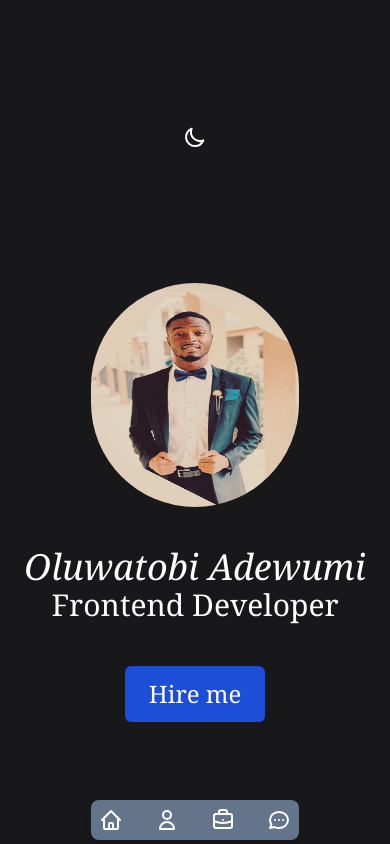
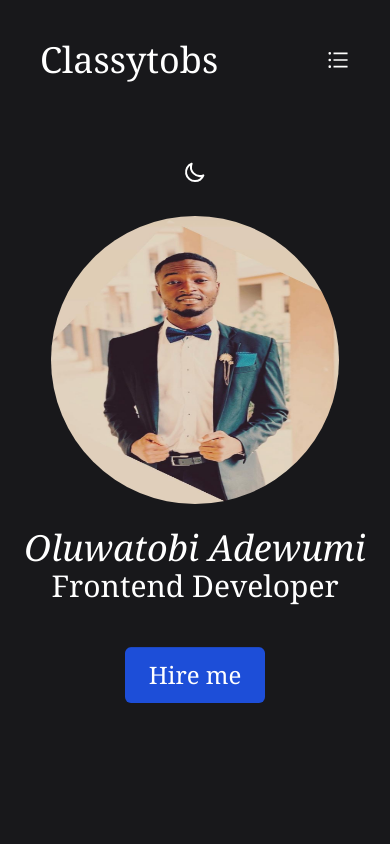
Before and after one commit to Classytobs/portfolio-11, a React (Create React App) app: page / in a window 390 px wide. Shown: the top 844 px of the page. Built offline with nearby package versions, Linux system fonts and the light colour scheme.

Commit message:
adjusting the design and responsiveness of different components

```diff
--- a/src/Components/Home/Home.jsx
+++ b/src/Components/Home/Home.jsx
@@ -7,15 +7,15 @@ export default function Home() {
   const {theme, changeTheme}=useContext(ThemeContext);
 
   return (
-    <div className=' flex flex-col bg-zinc-900 gap-y-6 justify-evenly content-center py-8 min-h-screen max-w-full items-center'>
+    <div className=' flex flex-col bg-zinc-900 gap-y-6 justify-start content-center py-8 min-h-screen max-w-full items-center'>
       <div className='text-white p-2 cursor-pointer' onClick={changeTheme}>
           <svg className="w-6 h-6" fill="none" stroke="currentColor" viewBox="0 0 24 24" xmlns="http://www.w3.org/2000/svg">
           <path strokeLinecap="round" strokeLinejoin="round" strokeWidth={2} d="M20.354 15.354A9 9 0 018.646 3.646 9.003 9.003 0 0012 21a9.003 9.003 0 008.354-5.646z" /></svg>
       </div>
       <div className='flex flex-col justify-between content-center items-center gap-y-3'>
-            <div className='w-52 h-64 flex justify-center items-center cursor-pointer
-            transition ease-in-out delay-150 hover:-translate-y-1 hover:scale-110 duration-300 mb-3'>
-              <img src={img0} alt='me'className='h-56 w-56 rounded-full '/>
+            <div className='flex justify-center items-center cursor-pointer
+            transition ease-in-out delay-150 hover:-translate-y-1 hover:scale-110 w-72 h-72 duration-300 md:h-80 md:w-80 rounded-full mb-3'>
+              <img src={img0} alt='me'className='h-full w-full rounded-full'/>
             </div>
 
           <div className=' flex flex-col text-white px-4 justify-between content-center items-center text-3xl font-serif text-center'>
--- a/src/Components/Navbar/Navbar.jsx
+++ b/src/Components/Navbar/Navbar.jsx
@@ -1,32 +1,29 @@
 import React from 'react'
-import {useState} from 'react'
+import { AiOutlineBars } from "react-icons/ai";
 
 export default function Navbar() {
 
-    const [activeNav, setActiveNav] = useState('#')
-
   return (
     <div className='relative'>
-    <div className='flex flex-row content-center items-center justify-center fixed inset-x-1/2 inset-y-full'>
-    <div className='flex flex-row text-white mb-12 h-fit w-fit justify-between gap-x-8 rounded-lg items-center content-center bg-slate-500 hover:bg-slate-600 shadow-md p-2'>
-      <a href="#" title="Home" onClick={() => setActiveNav('#')} className={activeNav === '#' ? 'active' : ''}>
-        <svg className="w-6 h-6" fill="none" stroke="currentColor" viewBox="0 0 24 24" xmlns="http://www.w3.org/2000/svg">
-        <path strokeLinecap="round" strokeLinejoin="round" strokeWidth={2} d="M3 12l2-2m0 0l7-7 7 7M5 10v10a1 1 0 001 1h3m10-11l2 2m-2-2v10a1 1 0 01-1 1h-3m-6 0a1 1 0 001-1v-4a1 1 0 011-1h2a1 1 0 011 1v4a1 1 0 001 1m-6 0h6" /></svg>
-      </a>
-      <a href="#about" title="About Me" onClick={() => setActiveNav('#about')}  className={activeNav === '#about' ? 'active' : ''}>
-        <svg className="w-6 h-6" fill="none" stroke="currentColor" viewBox="0 0 24 24" xmlns="http://www.w3.org/2000/svg">
-        <path strokeLinecap="round" strokeLinejoin="round" strokeWidth={2} d="M16 7a4 4 0 11-8 0 4 4 0 018 0zM12 14a7 7 0 00-7 7h14a7 7 0 00-7-7z" /></svg>
-      </a>
-      <a href="#projects" title="Projects" onClick={() => setActiveNav('#projects')}  className={activeNav === '#projects' ? 'active' : ''}>
-        <svg className="w-6 h-6" fill="none" stroke="currentColor" viewBox="0 0 24 24" xmlns="http://www.w3.org/2000/svg">
-        <path strokeLinecap="round" strokeLinejoin="round" strokeWidth={2} d="M21 13.255A23.931 23.931 0 0112 15c-3.183 0-6.22-.62-9-1.745M16 6V4a2 2 0 00-2-2h-4a2 2 0 00-2 2v2m4 6h.01M5 20h14a2 2 0 002-2V8a2 2 0 00-2-2H5a2 2 0 00-2 2v10a2 2 0 002 2z" /></svg>
-      </a>
-      <a href="#contact" title="Contact" onClick={() => setActiveNav('#contact')}  className={activeNav === '#contact' ? 'active' : ''}>
-        <svg className="w-6 h-6" fill="none" stroke="currentColor" viewBox="0 0 24 24" xmlns="http://www.w3.org/2000/svg">
-        <path strokeLinecap="round" strokeLinejoin="round" strokeWidth={2} d="M8 12h.01M12 12h.01M16 12h.01M21 12c0 4.418-4.03 8-9 8a9.863 9.863 0 01-4.255-.949L3 20l1.395-3.72C3.512 15.042 3 13.574 3 12c0-4.418 4.03-8 9-8s9 3.582 9 8z" /></svg>
-      </a>
+    <div className='flex flex-row justify-between items-center content-center p-10 md:px-32 bg-zinc-900 text-white text-2xl font-serif'>
+      <div className='text-4xl' >
+        <h1>Classytobs</h1>
+      </div>
+
+      <div className='flex flex-col gap-y-5 md:flex md:flex-row md:items-center md:gap-x-5 hidden md:block'>
+        <a href="#home">Home</a>
+        <a href="#about">About</a>
+        <a href="#pr">Portfolio</a>
+        <a href="#contact">Contact</a>
+      </div>
+
+      <div className='md:hidden'>
+        <AiOutlineBars/>
+      </div>
+
+      </div>
+
     </div>
-    </div>
-    </div>
+
   )
 }
```
